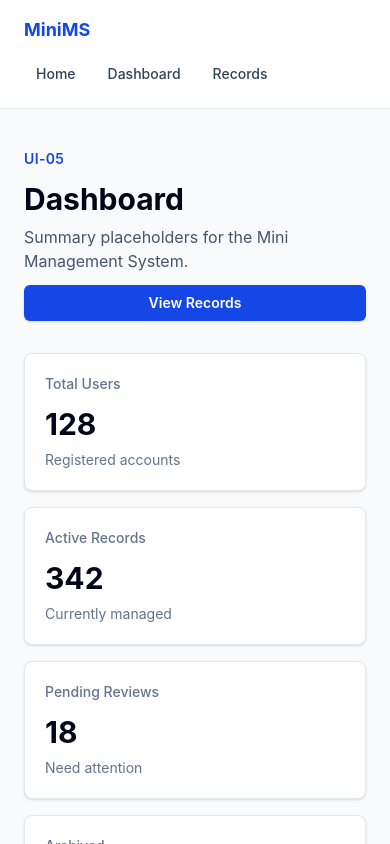
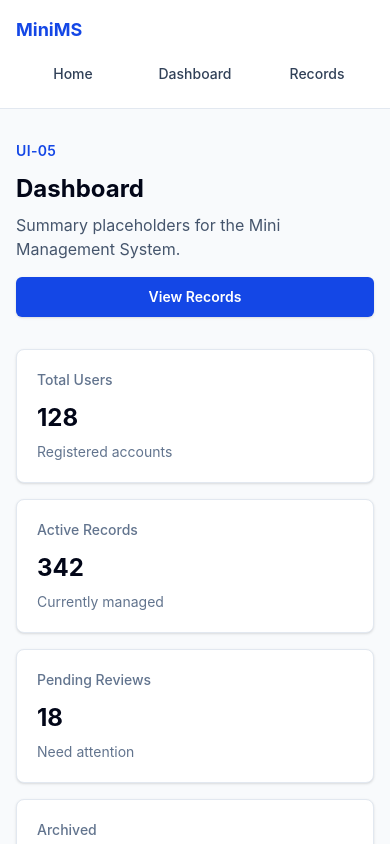
Before and after one commit to Nicko-Reorizo/DryRun, a React (Vite) app in the folder frontend/: page / in a window 390 px wide. Shown: the top 844 px of the page. Built offline with nearby package versions, Linux system fonts and the light colour scheme.

Commit message:
UI-06 apply responsive styling

```diff
--- a/frontend/src/components/Navbar.jsx
+++ b/frontend/src/components/Navbar.jsx
@@ -6,16 +6,16 @@ const navLinks = [
 
 function Navbar() {
   return (
-    <header className="border-b border-slate-200 bg-white">
-      <nav className="mx-auto flex max-w-6xl flex-col gap-3 px-6 py-4 sm:flex-row sm:items-center sm:justify-between">
-        <a className="text-lg font-bold text-blue-700" href="#home">
+    <header className="sticky top-0 z-20 border-b border-slate-200 bg-white/95 backdrop-blur">
+      <nav className="mx-auto flex max-w-6xl flex-col gap-3 px-4 py-4 sm:flex-row sm:items-center sm:justify-between sm:px-6 lg:px-8">
+        <a className="text-lg font-bold text-blue-700 hover:text-blue-900" href="#home">
           MiniMS
         </a>
 
-        <div className="flex flex-wrap gap-2">
+        <div className="grid grid-cols-3 gap-2 sm:flex sm:flex-wrap">
           {navLinks.map((link) => (
             <a
-              className="rounded-md px-3 py-2 text-sm font-medium text-slate-700 hover:bg-blue-50 hover:text-blue-700"
+              className="rounded-md px-3 py-2 text-center text-sm font-medium text-slate-700 hover:bg-blue-50 hover:text-blue-700"
               href={link.href}
               key={link.label}
             >
--- a/frontend/src/pages/DashboardPage.jsx
+++ b/frontend/src/pages/DashboardPage.jsx
@@ -7,23 +7,23 @@ const summaryCards = [
 
 function DashboardPage() {
   return (
-    <main className="mx-auto max-w-6xl px-6 py-10">
-      <section className="flex flex-col gap-3 sm:flex-row sm:items-end sm:justify-between">
-        <div>
+    <main className="mx-auto max-w-6xl px-4 py-8 sm:px-6 sm:py-10 lg:px-8">
+      <section className="flex flex-col gap-4 sm:flex-row sm:items-end sm:justify-between">
+        <div className="max-w-2xl">
           <p className="text-sm font-semibold uppercase tracking-wide text-blue-700">UI-05</p>
-          <h1 className="mt-3 text-3xl font-bold text-slate-950">Dashboard</h1>
+          <h1 className="mt-3 text-2xl font-bold text-slate-950 sm:text-3xl">Dashboard</h1>
           <p className="mt-2 text-slate-600">Summary placeholders for the Mini Management System.</p>
         </div>
-        <button className="rounded-md bg-blue-700 px-4 py-2 text-sm font-semibold text-white shadow-sm hover:bg-blue-900">
+        <button className="w-full rounded-md bg-blue-700 px-4 py-2.5 text-sm font-semibold text-white shadow-sm hover:bg-blue-900 active:scale-[0.99] sm:w-auto">
           View Records
         </button>
       </section>
 
-      <section className="mt-8 grid gap-4 sm:grid-cols-2 lg:grid-cols-4">
+      <section className="mt-8 grid gap-4 sm:grid-cols-2 xl:grid-cols-4">
         {summaryCards.map((card) => (
-          <article className="rounded-lg border border-slate-200 bg-white p-5 shadow-sm" key={card.label}>
+          <article className="rounded-lg border border-slate-200 bg-white p-5 shadow-sm hover:-translate-y-0.5 hover:shadow-md" key={card.label}>
             <p className="text-sm font-medium text-slate-500">{card.label}</p>
-            <p className="mt-3 text-3xl font-bold text-slate-950">{card.value}</p>
+            <p className="mt-3 text-2xl font-bold text-slate-950 sm:text-3xl">{card.value}</p>
             <p className="mt-2 text-sm text-slate-500">{card.note}</p>
           </article>
         ))}
@@ -54,7 +54,7 @@ function DashboardPage() {
 
 function StatusRow({ label, value }) {
   return (
-    <div className="flex items-center justify-between gap-4">
+    <div className="flex items-center justify-between gap-4 rounded-md bg-slate-50 px-3 py-2">
       <span className="text-slate-600">{label}</span>
       <span className="font-semibold text-slate-950">{value}</span>
     </div>
--- a/frontend/src/style.css
+++ b/frontend/src/style.css
@@ -1,5 +1,35 @@
 @import "tailwindcss";
+
+* {
+  box-sizing: border-box;
+}
+
+html {
+  scroll-behavior: smooth;
+}
 
 body {
   margin: 0;
+  min-width: 320px;
+  background: #f8fafc;
 }
+
+button,
+a,
+input,
+select {
+  transition:
+    background-color 160ms ease,
+    border-color 160ms ease,
+    color 160ms ease,
+    box-shadow 160ms ease,
+    transform 160ms ease;
+}
+
+button:focus-visible,
+a:focus-visible,
+input:focus-visible,
+select:focus-visible {
+  outline: 2px solid #2563eb;
+  outline-offset: 2px;
+}
```
Also changed, not shown: 1 other file (tests, documents, lock files or other folders).
